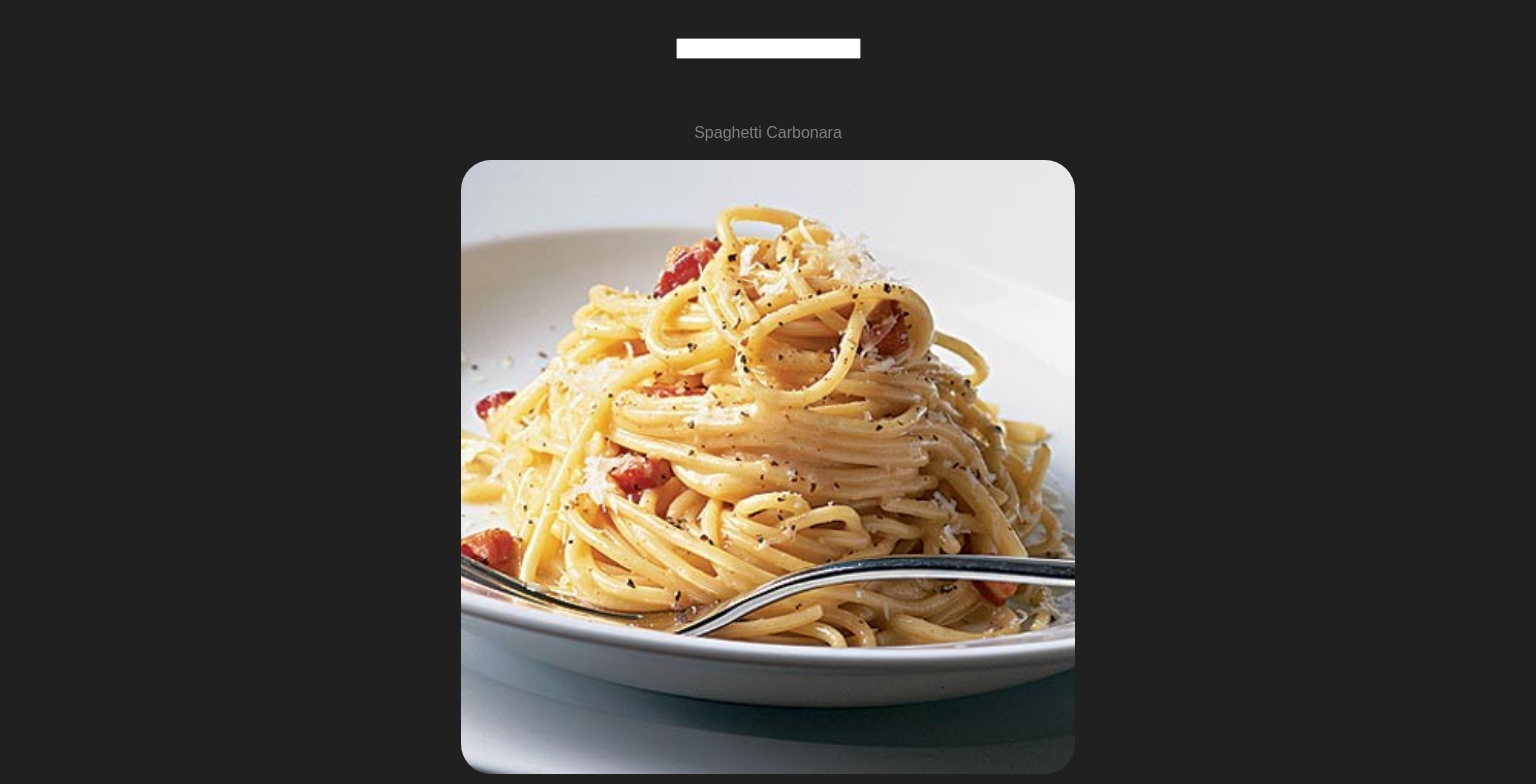
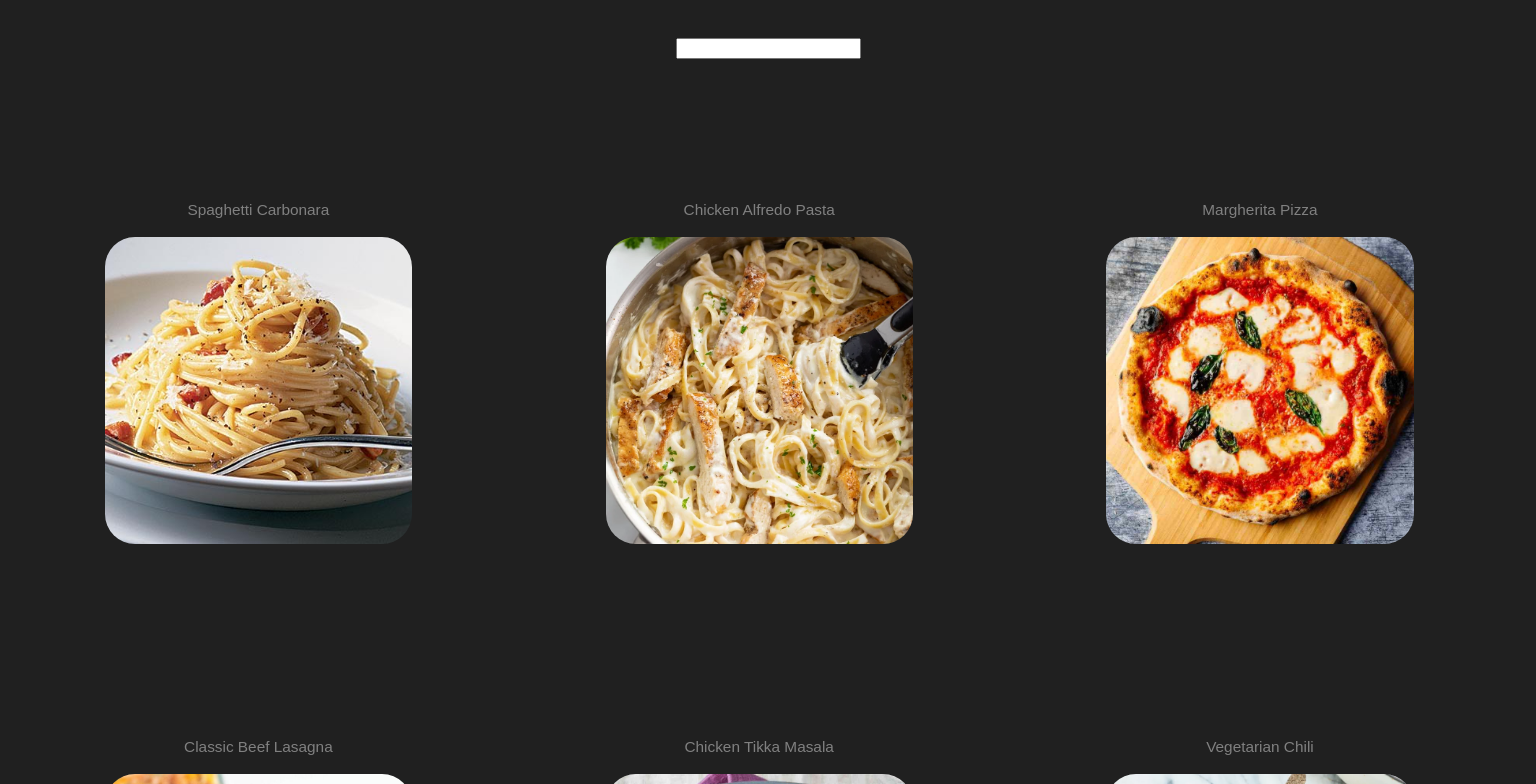
Before and after one commit to YoUrDeath27/Recipes_app, a React (Vite) app: page / in a window 1536 px wide. Shown: the top 784 px of the page. Built offline with nearby package versions, Linux system fonts and the light colour scheme.

Commit message:
✨ a lil style ✨

```diff
--- a/src/index.css
+++ b/src/index.css
@@ -9,6 +9,8 @@ body{
   justify-content: center;
   height:10vh;
   align-items: center;
+  width: 10vw;
+  margin: 0 auto;
 }
 
 main.recipeList{
@@ -23,6 +25,7 @@ ul{
   width:100vw;
   display:inline-flex;
   flex-direction: column;
+  flex-wrap: wrap;
   align-items: center;
 }
 .recipe{
@@ -34,6 +37,7 @@ ul{
   align-items: center;
   padding:20px;
   border-radius: 30px;
+  transition: all .1s;
 }
 .recipe:hover{
   background-color:#d1d1d160;
@@ -66,7 +70,7 @@ main.recipePage{
 
 main.recipePage .name{
   text-align: center;
-  font-size: 2.5rem;
+  font-size: 1vw;
 }
 
 .recipePage img{
@@ -111,3 +115,75 @@ main.recipePage .name{
   display:list-item;
   text-align: left;
 }
+
+
+@media screen and (min-width:1000px){
+  .recipe{
+    list-style: none;
+    margin: 7.6vw;
+    width:30vw;
+    transition: all 1s;
+    display:flex;
+    flex-direction: column;
+    align-items: center;
+    padding:20px;
+    border-radius: 30px;
+  }
+
+  .recipeList ul {
+    display:flex;
+    flex-wrap: wrap;
+    flex-direction: row;
+  }
+
+  .recipePage ul{
+    width:50vw;
+    display:inline-flex;
+    align-items: flex-start;
+    margin-left:10vw;
+  }
+  .recipe .name{
+    font-size:2vw;
+  }
+}
+
+
+@media screen and (min-width:1400px){
+  .recipe{
+    list-style: none;
+    margin: 5vw;
+    width: 20vw;
+    transition: all 1s;
+    display: flex;
+    flex-direction: column;
+    align-items: center;
+    padding: 20px;
+    border-radius: 30px;
+  }
+
+  .recipeList ul {
+    display: flex;
+    flex-wrap: wrap;
+    flex-direction: row;
+  }
+
+  .recipePage ul{
+    width: 50vw;
+    display: inline-flex;
+    align-items: flex-start;
+    margin-left: 10vw;
+  }
+  .recipe .name{
+    font-size: 1vw;
+  }
+  .recipe img{
+    width: 20vw;
+  }
+}
+
+@media screen and (min-width:1700px){
+  .recipe{
+    margin: 5.3vw;
+  }
+
+}
```
